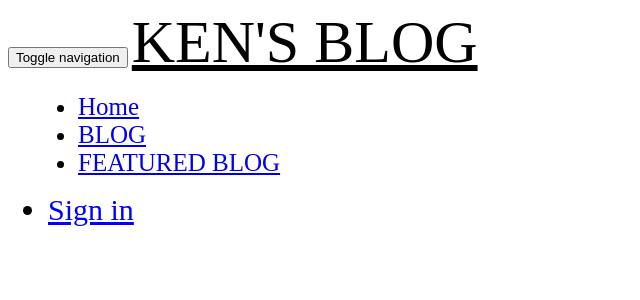
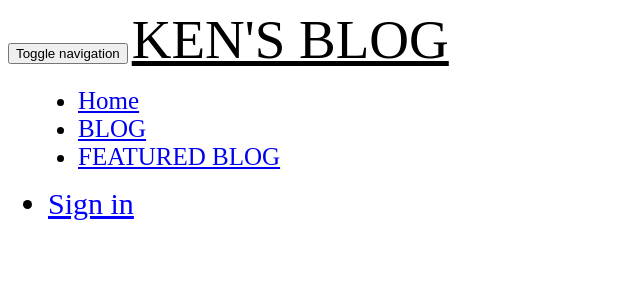
Before and after one commit to Kennedy-karuri/Blogs, a Flask app: template app/templates/navbar.html in a window 1280 px wide. Shown: the top 300 px of the page, without its empty margins (0-640 px from the left). Run offline with Flask 2, Linux system fonts and the light colour scheme; the template is opened without the code that fills it, so the values that code supplies are empty; some libraries are stand-ins or nearby versions; some web fonts are replaced.

Commit message:
modified navbar.html

```diff
--- a/app/templates/navbar.html
+++ b/app/templates/navbar.html
@@ -16,7 +16,7 @@
                   <span class="icon-bar"></span>
                   <span class="icon-bar"></span>
                 </button>
-                <a style="font-size:60px; color:black;" class="navbar-brand" href="/">KEN'S BLOG</a>
+                <a style="font-size:55px; color:black;" class="navbar-brand" href="/">KEN'S BLOG</a>
             </div>
             <div class="navbar-collapse collapse">
                 <ul class="nav navbar-nav">
```
